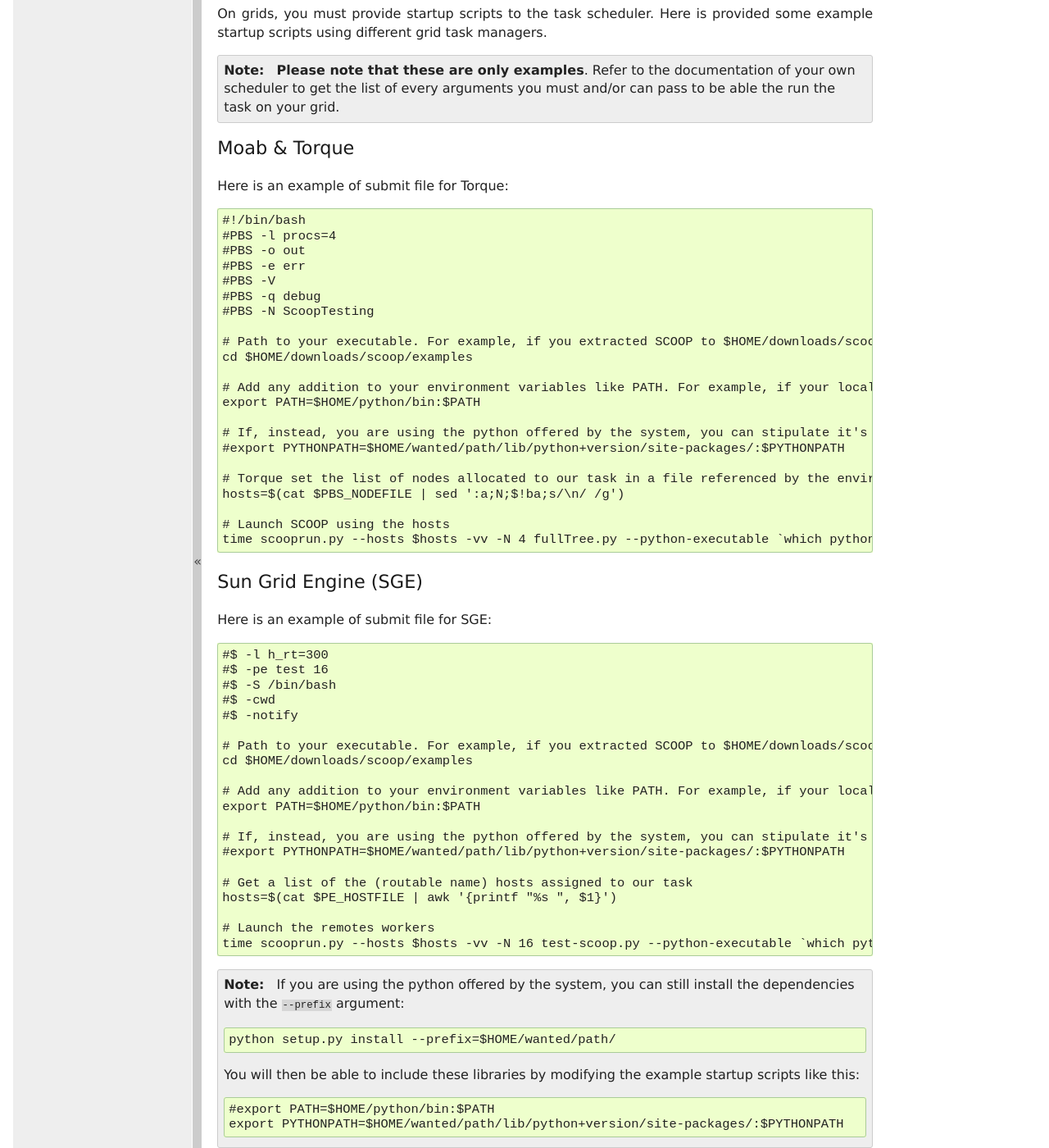
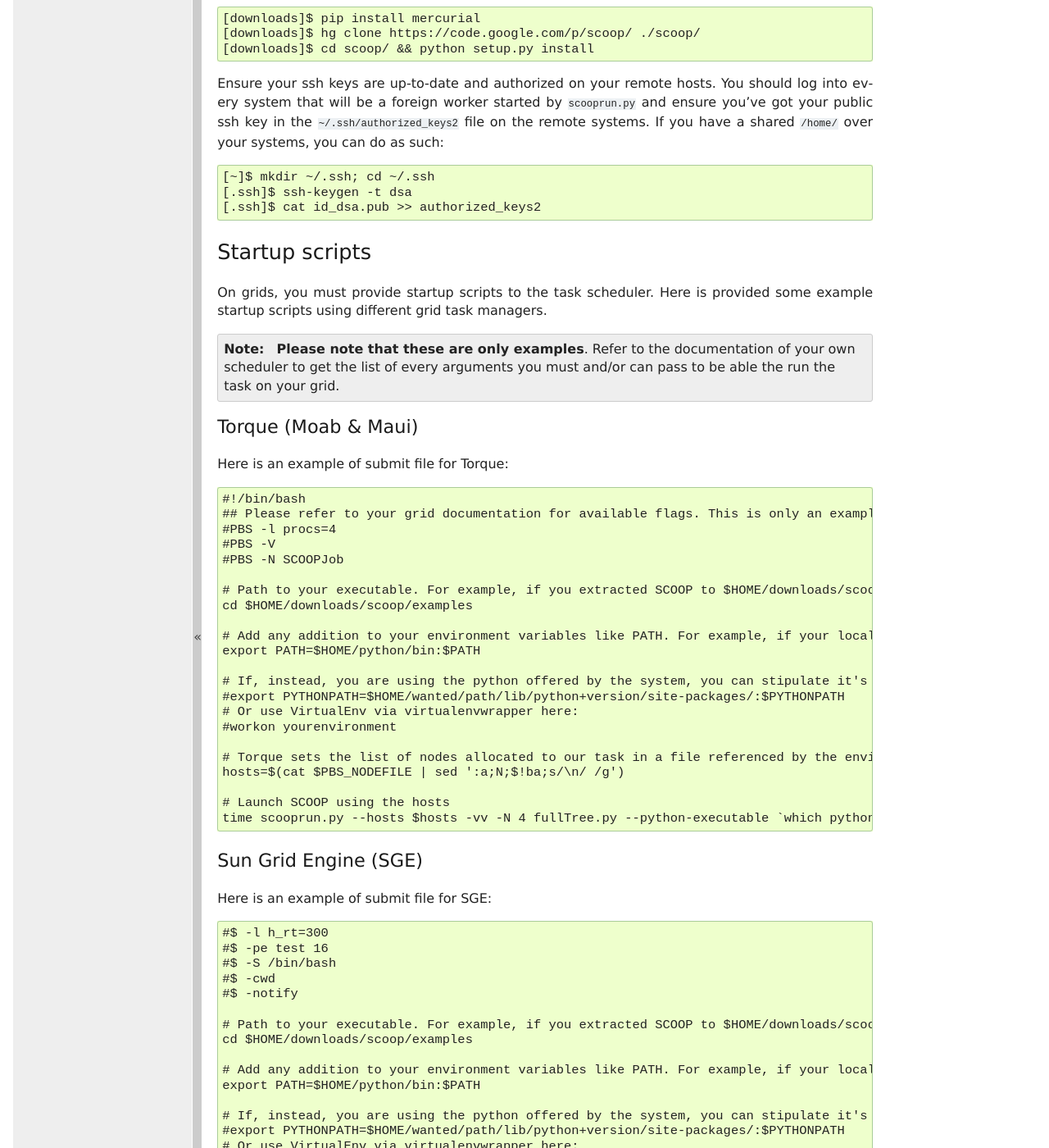
Before and after one commit to soravux/scoop, a Sphinx documentation site: the page built from doc/gridusage.rst, in a window 1280 px wide and 1400 px high, scrolled down 1043 px. Shown: the whole window at 82% size. Built offline with Sphinx 7.4.7, drawn with Linux system fonts in a browser that asks for light colours; formulas are drawn with MathJax 3; some of the changed text lies outside the part shown.

Commit message:
Added recommendations over pythons versions and virtualenvs

```diff
--- a/doc/gridusage.rst
+++ b/doc/gridusage.rst
@@ -6,7 +6,7 @@ Environment setup
 
 Here is a scratchpad allowing you to set a working SCOOP environment.
 
-Follow this section if you need to use another Python version (ie. 2.7.3) than the system's::
+Follow this **optional** section if you need to use another Python version (ie. 2.7.3 in this example) than the system's::
 
     [~]$ mkdir downloads && cd downloads/
     [downloads]$ wget http://www.python.org/ftp/python/2.7.3/Python-2.7.3.tar.bz2
@@ -19,23 +19,36 @@ Follow this section if you need to use another Python version (ie. 2.7.3) than t
     [downloads]$ wget --no-check-certificate  https://raw.github.com/pypa/pip/master/contrib/get-pip.py
     [downloads]$ python get-pip.py
 
+.. note::
+
+    If you are using the python offered by the system (the python which came installed by your operating system), you can still install the dependencies with the ``--prefix`` argument::
+
+        python setup.py install --prefix=$HOME/wanted/path/
+
+    You will then be able to include these libraries by modifying the example startup scripts like this::
+
+        #export PATH=$HOME/python/bin:$PATH
+        export PYTHONPATH=$HOME/wanted/path/lib/python+version/site-packages/:$PYTHONPATH
+
+    Keep in mind that this technique is tedious since you must keep your repository organised yourself and keep in mind to use the ``--previx`` argument.
+
+    We strongly recommand that you use a `virtualenv <http://pypi.python.org/pypi/virtualenv>`_ alongsite with a `wrapper <http://www.doughellmann.com/projects/virtualenvwrapper/>`_ to help you with this matter. Please check their documentation for more informations.
+
 This section installs the requirements needed to run SCOOP::
 
-    [downloads]$ pip install -U greenlet==dev
     [downloads]$ wget http://download.zeromq.org/zeromq-2.2.0.tar.gz
     [downloads]$ tar xfvz zeromq-2.2.0.tar.gz && cd zeromq-2.2.0
     [zeromq-2.2.0]$ ./configure --prefix=$HOME/zmq/ && make && make install && cd ..
-    [downloads]$ wget --no-check-certificate https://github.com/downloads/zeromq/pyzmq/pyzmq-2.2.0.tar.gz
-    [downloads]$ tar xfvz pyzmq-2.2.0.tar.gz && cd pyzmq-2.2.0
-    [pyzmq-2.2.0]$ python setup.py configure --zmq=$HOME/zmq && python setup.py install && cd ..
+    [downloads]$ pip install pyzmq --install-option="--zmq=$HOME/zmq"
+    [downloads]$ pip install -U greenlet==dev
 
-If you don't already have mercurial or scoop, you can use this section as reference::
+If you don't already have mercurial or SCOOP, you can use this section as reference::
 
     [downloads]$ pip install mercurial
     [downloads]$ hg clone https://code.google.com/p/scoop/ ./scoop/
     [downloads]$ cd scoop/ && python setup.py install
 
-Ensure your ssh keys are up-to-date and allowed. You should log into every system that will be a foreign worker started by scooprun.py and ensure you've got your public ssh key in the ``~/.ssh/authorized_keys2`` file on the remote systems. If you have a shared /home/ over your systems, you can do as such::
+Ensure your ssh keys are up-to-date and authorized on your remote hosts. You should log into every system that will be a foreign worker started by ``scooprun.py`` and ensure you've got your public ssh key in the ``~/.ssh/authorized_keys2`` file on the remote systems. If you have a shared ``/home/`` over your systems, you can do as such::
 
     [~]$ mkdir ~/.ssh; cd ~/.ssh
     [.ssh]$ ssh-keygen -t dsa
@@ -50,18 +63,16 @@ On grids, you must provide startup scripts to the task scheduler. Here is provid
 
     **Please note that these are only examples**. Refer to the documentation of your own scheduler to get the list of every arguments you must and/or can pass to be able the run the task on your grid.
 
-Moab & Torque
-~~~~~~~~~~~~~
+Torque (Moab & Maui)
+~~~~~~~~~~~~~~~~~~~~
 
 Here is an example of submit file for Torque::
 
     #!/bin/bash
+    ## Please refer to your grid documentation for available flags. This is only an example.
     #PBS -l procs=4
-    #PBS -o out
-    #PBS -e err
     #PBS -V
-    #PBS -q debug
-    #PBS -N ScoopTesting
+    #PBS -N SCOOPJob
 
     # Path to your executable. For example, if you extracted SCOOP to $HOME/downloads/scoop
     cd $HOME/downloads/scoop/examples
@@ -71,12 +82,14 @@ Here is an example of submit file for Torque::
 
     # If, instead, you are using the python offered by the system, you can stipulate it's library path via PYTHONPATH
     #export PYTHONPATH=$HOME/wanted/path/lib/python+version/site-packages/:$PYTHONPATH
+    # Or use VirtualEnv via virtualenvwrapper here:
+    #workon yourenvironment
 
-    # Torque set the list of nodes allocated to our task in a file referenced by the environment variable PBS_NODEFILE.
+    # Torque sets the list of nodes allocated to our task in a file referenced by the environment variable PBS_NODEFILE.
     hosts=$(cat $PBS_NODEFILE | sed ':a;N;$!ba;s/\n/ /g')
 
     # Launch SCOOP using the hosts
-    time scooprun.py --hosts $hosts -vv -N 4 fullTree.py --python-executable `which python` -b
+    time scooprun.py --hosts $hosts -vv -N 4 fullTree.py --python-executable `which python`
 
 
 Sun Grid Engine (SGE)
@@ -98,20 +111,11 @@ Here is an example of submit file for SGE::
 
     # If, instead, you are using the python offered by the system, you can stipulate it's library path via PYTHONPATH
     #export PYTHONPATH=$HOME/wanted/path/lib/python+version/site-packages/:$PYTHONPATH
+    # Or use VirtualEnv via virtualenvwrapper here:
+    #workon yourenvironment
 
     # Get a list of the (routable name) hosts assigned to our task
     hosts=$(cat $PE_HOSTFILE | awk '{printf "%s ", $1}')
 
     # Launch the remotes workers
-    time scooprun.py --hosts $hosts -vv -N 16 test-scoop.py --python-executable `which python` -b
-
-.. note::
-
-    If you are using the python offered by the system, you can still install the dependencies with the ``--prefix`` argument::
-
-        python setup.py install --prefix=$HOME/wanted/path/
-
-    You will then be able to include these libraries by modifying the example startup scripts like this::
-
-        #export PATH=$HOME/python/bin:$PATH
-        export PYTHONPATH=$HOME/wanted/path/lib/python+version/site-packages/:$PYTHONPATH
+    time scooprun.py --hosts $hosts -vv -N 16 test-scoop.py --python-executable `which python`
```
